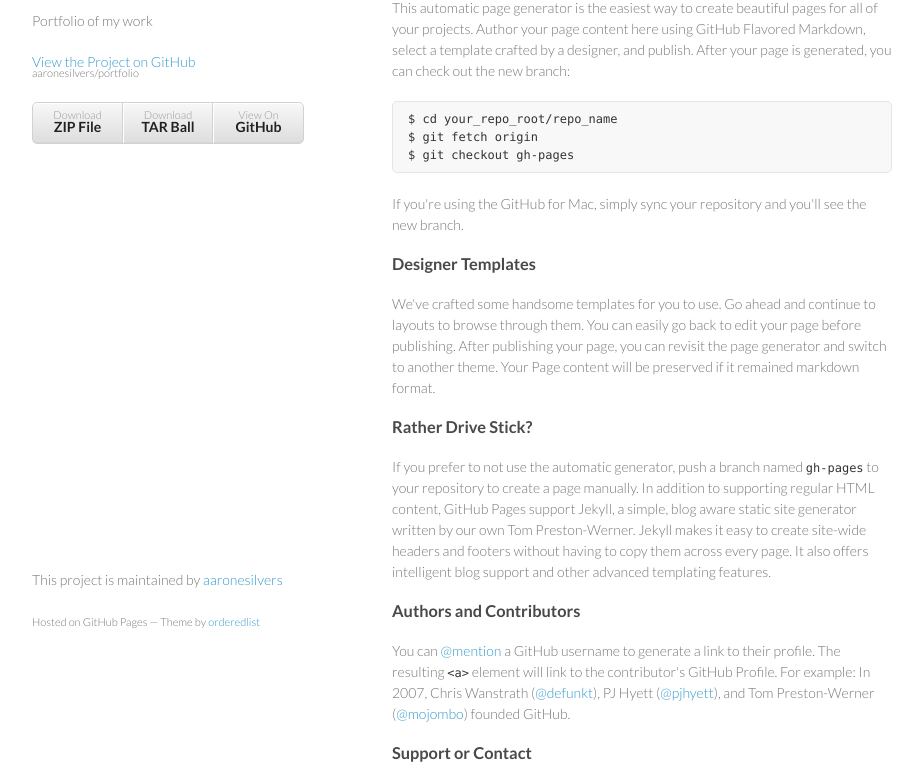
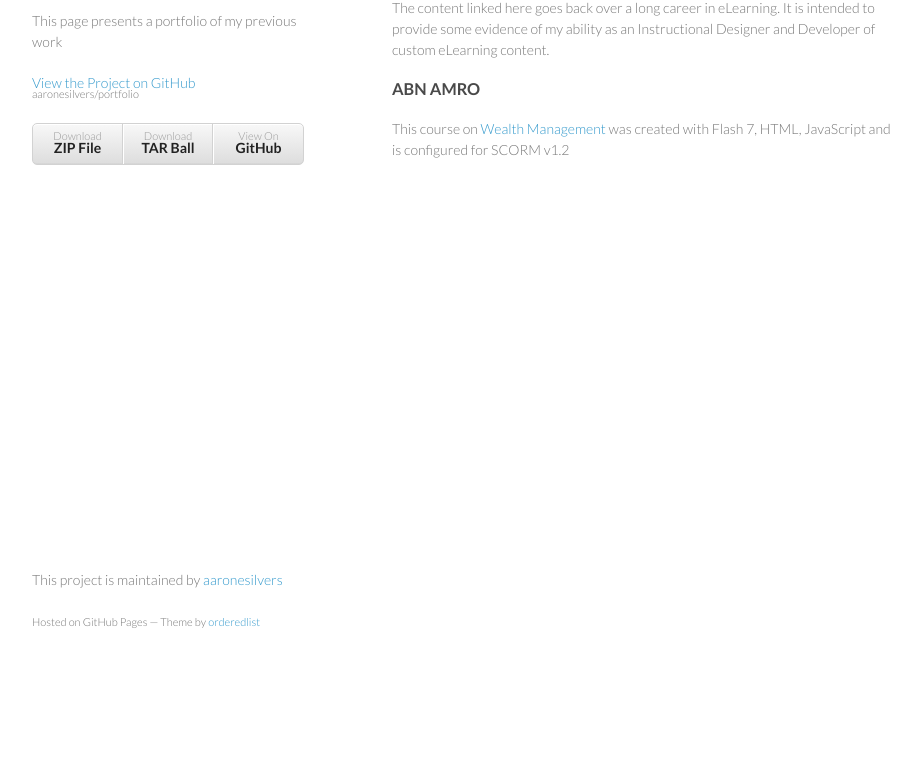
Before and after one commit to aaronesilvers/portfolio, a plain HTML site: page index.html in a window 1280 px wide. Shown: the part 99-878 px from the top of the page, without its empty margins (178-1101 px from the left). After the commit the page ends 800 px from the top, so only its background shows below. Drawn offline with Linux system fonts and the light colour scheme.

```diff
--- a/index.html
+++ b/index.html
@@ -16,7 +16,7 @@
     <div class="wrapper">
       <header>
         <h1>Portfolio</h1>
-        <p>Portfolio of my work</p>
+        <p>This page presents a portfolio of my previous work</p>
 
         <p class="view"><a href="https://github.com/aaronesilvers/portfolio">View the Project on GitHub <small>aaronesilvers/portfolio</small></a></p>
 
@@ -29,36 +29,14 @@
       </header>
       <section>
         <h3>
-<a name="welcome-to-github-pages" class="anchor" href="#welcome-to-github-pages"><span class="octicon octicon-link"></span></a>Welcome to GitHub Pages.</h3>
+<a name="welcome" class="anchor" href="#welcome"><span class="octicon octicon-link"></span></a>Welcome</h3>
 
-<p>This automatic page generator is the easiest way to create beautiful pages for all of your projects. Author your page content here using GitHub Flavored Markdown, select a template crafted by a designer, and publish. After your page is generated, you can check out the new branch:</p>
-
-<pre><code>$ cd your_repo_root/repo_name
-$ git fetch origin
-$ git checkout gh-pages
-</code></pre>
-
-<p>If you're using the GitHub for Mac, simply sync your repository and you'll see the new branch.</p>
+<p>The content linked here goes back over a long career in eLearning. It is intended to provide some evidence of my ability as an Instructional Designer and Developer of custom eLearning content.</p>
 
 <h3>
-<a name="designer-templates" class="anchor" href="#designer-templates"><span class="octicon octicon-link"></span></a>Designer Templates</h3>
+<a name="abn-amro" class="anchor" href="#abn-amro"><span class="octicon octicon-link"></span></a>ABN AMRO</h3>
 
-<p>We've crafted some handsome templates for you to use. Go ahead and continue to layouts to browse through them. You can easily go back to edit your page before publishing. After publishing your page, you can revisit the page generator and switch to another theme. Your Page content will be preserved if it remained markdown format.</p>
-
-<h3>
-<a name="rather-drive-stick" class="anchor" href="#rather-drive-stick"><span class="octicon octicon-link"></span></a>Rather Drive Stick?</h3>
-
-<p>If you prefer to not use the automatic generator, push a branch named <code>gh-pages</code> to your repository to create a page manually. In addition to supporting regular HTML content, GitHub Pages support Jekyll, a simple, blog aware static site generator written by our own Tom Preston-Werner. Jekyll makes it easy to create site-wide headers and footers without having to copy them across every page. It also offers intelligent blog support and other advanced templating features.</p>
-
-<h3>
-<a name="authors-and-contributors" class="anchor" href="#authors-and-contributors"><span class="octicon octicon-link"></span></a>Authors and Contributors</h3>
-
-<p>You can <a href="https://github.com/blog/821" class="user-mention">@mention</a> a GitHub username to generate a link to their profile. The resulting <code>&lt;a&gt;</code> element will link to the contributor's GitHub Profile. For example: In 2007, Chris Wanstrath (<a href="https://github.com/defunkt" class="user-mention">@defunkt</a>), PJ Hyett (<a href="https://github.com/pjhyett" class="user-mention">@pjhyett</a>), and Tom Preston-Werner (<a href="https://github.com/mojombo" class="user-mention">@mojombo</a>) founded GitHub.</p>
-
-<h3>
-<a name="support-or-contact" class="anchor" href="#support-or-contact"><span class="octicon octicon-link"></span></a>Support or Contact</h3>
-
-<p>Having trouble with Pages? Check out the documentation at <a href="http://help.github.com/pages">http://help.github.com/pages</a> or contact <a href="mailto:support@github.com">support@github.com</a> and we’ll help you sort it out.</p>
+<p>This course on <a href="http://aaronesilvers.github.io/elearning/wealth_mgmt_original/">Wealth Management</a> was created with Flash 7, HTML, JavaScript and is configured for SCORM v1.2</p>
       </section>
       <footer>
         <p>This project is maintained by <a href="https://github.com/aaronesilvers">aaronesilvers</a></p>
```
Also changed, not shown: params.json (+1 -1 lines).
